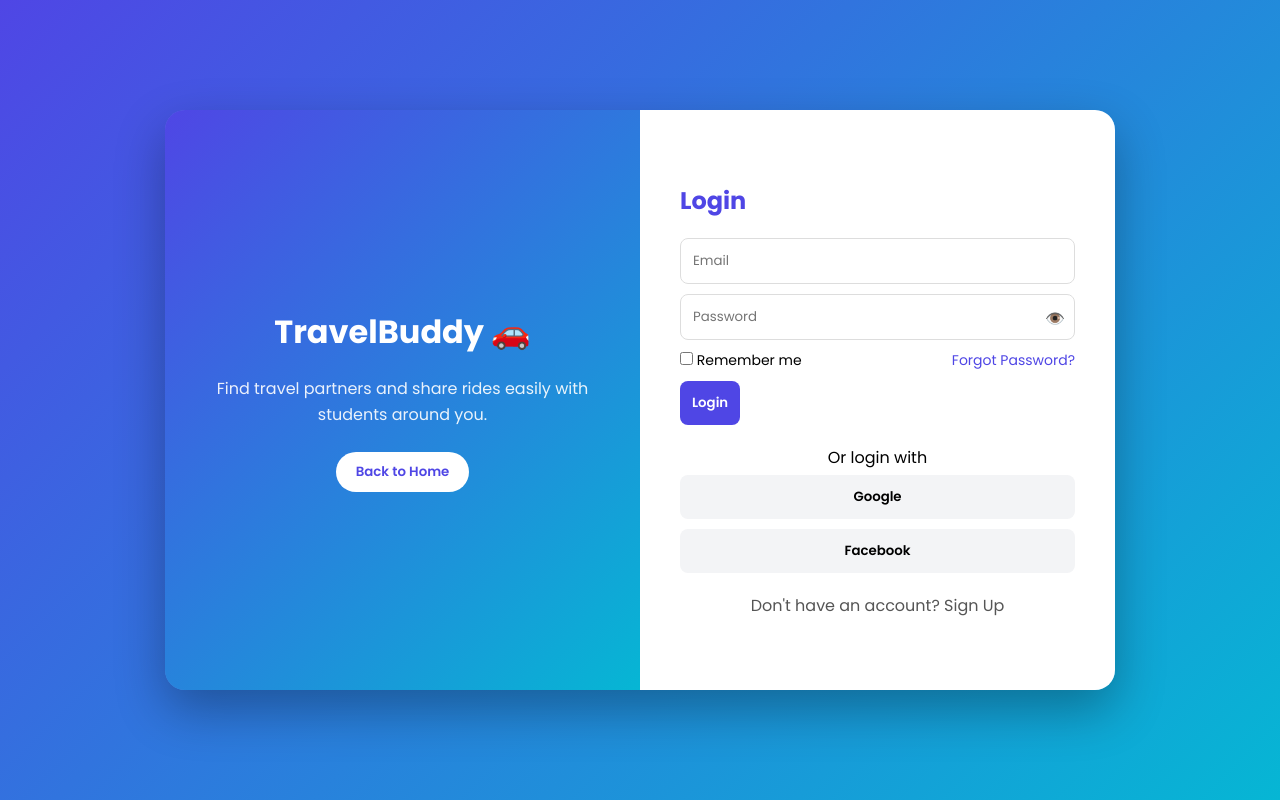
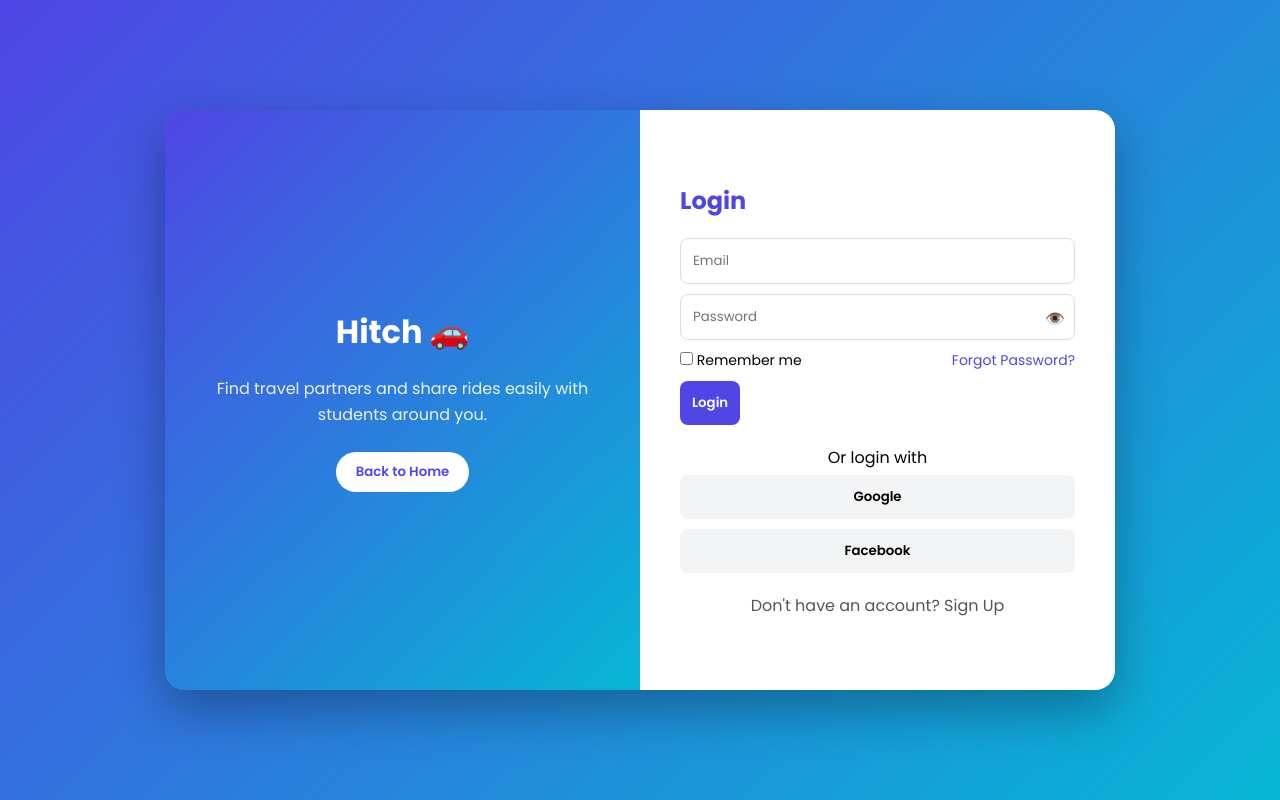
Before and after one commit to srishtikapoor0240/Hitch, a plain HTML site: page login.html in a window 1280 px wide. Drawn offline with Linux system fonts and the light colour scheme.

Commit message:
Update login.html

```diff
--- a/login.html
+++ b/login.html
@@ -4,7 +4,7 @@
 <meta charset="UTF-8">
 <meta name="viewport" content="width=device-width, initial-scale=1.0">
 
-<title>Login | TravelBuddy</title>
+<title>Login | Hitch</title>
 
 <link href="https://fonts.googleapis.com/css2?family=Poppins:wght@300;400;600;700&display=swap" rel="stylesheet">
 
@@ -187,7 +187,7 @@
 
     <!-- LEFT PANEL -->
     <div class="left">
-        <h1>TravelBuddy 🚗</h1>
+        <h1>Hitch 🚗</h1>
         <p>Find travel partners and share rides easily with students around you.</p>
         <button class="home-btn" onclick="goHome()">Back to Home</button>
     </div>
```
